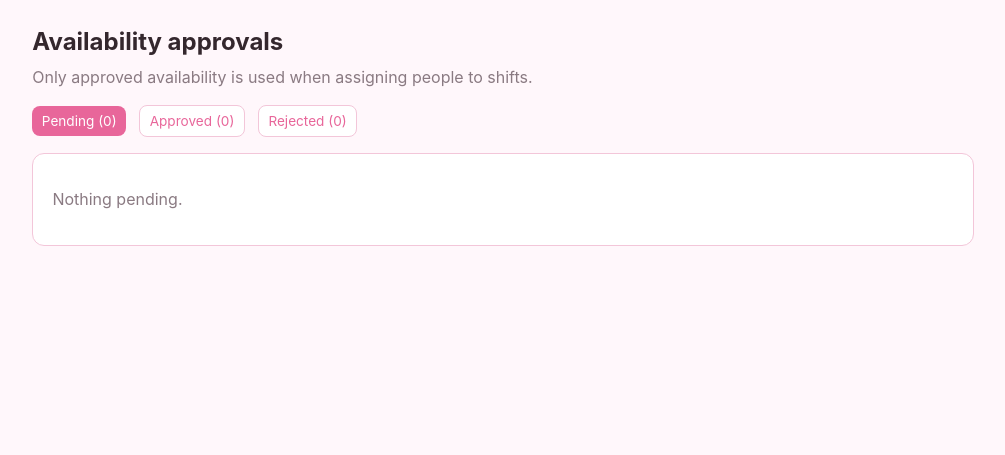
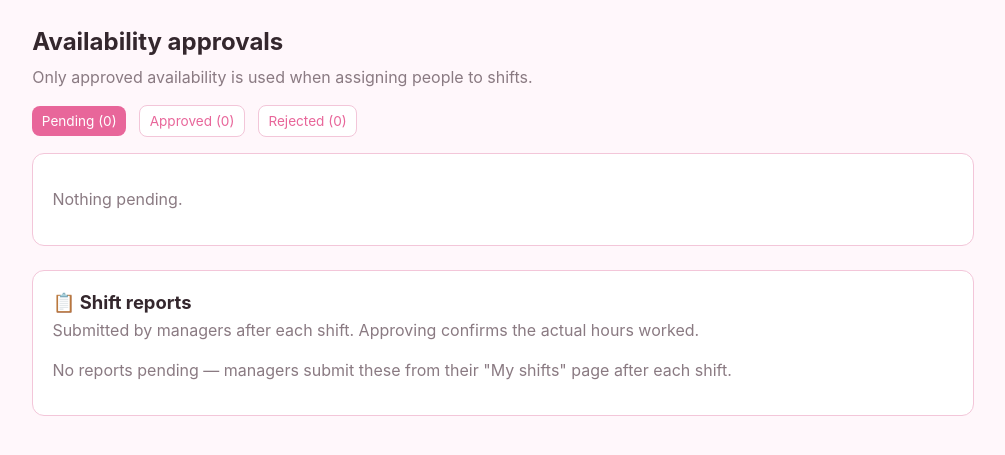
Before and after one commit to papaya-aya/ichigo-ichie, a Flask app: page /owner/approvals in a window 1280 px wide. Shown: the part 52-507 px from the top of the page, without its empty margins (137-1142 px from the left). Run offline with Flask 3, Linux system fonts and the light colour scheme; the visitor is signed in with stand-in values (Sample User, id 1); data that the repository does not hold is empty; parts of the project's set-up code (start-up, migrations or seed data) failed here and were passed over; some libraries are stand-ins or nearby versions.

Commit message:
Fix availability approvals not saving; always show shift reports section
- Cast av_id form values to int before UPDATE — PostgreSQL won't
  implicitly cast text→integer in WHERE id=?, so all approvals/rejects
  were silently matching 0 rows
- Fix availability table column count mismatch (added missing <th> for
  if-needed column in both originals and updates tables)
- Shift reports section now always visible with empty-state message
  instead of disappearing when no reports exist yet; pending and past
  reports merged into one card

Co-Authored-By: Claude Sonnet 4.6 <noreply@anthropic.com>

```diff
--- a/app.py
+++ b/app.py
@@ -2115,7 +2115,7 @@ def deliveries_day(date):
 def approvals():
     if request.method == "POST":
         action = request.form.get("action")
-        ids = request.form.getlist("av_id")
+        ids = [int(i) for i in request.form.getlist("av_id") if i.isdigit()]
         def _notify_employees(av_ids, decision):
             """Send a Slack message for each affected employee listing their shifts."""
             if not av_ids:
--- a/templates/approvals.html
+++ b/templates/approvals.html
@@ -29,7 +29,7 @@
       <thead>
         <tr>
           <th><input type="checkbox" onclick="toggleGroup(this,'cb-orig')"></th>
-          <th>Date</th><th>Shift</th><th>Employee</th><th>Available</th><th>Note</th><th>Status</th>
+          <th>Date</th><th>Shift</th><th>Employee</th><th>Available</th><th>Note</th><th></th><th>Status</th>
         </tr>
       </thead>
       <tbody>
@@ -65,7 +65,7 @@
       <thead>
         <tr>
           <th><input type="checkbox" onclick="toggleGroup(this,'cb-upd')"></th>
-          <th>Date</th><th>Shift</th><th>Employee</th><th>Requested change</th><th>Note</th><th>Status</th>
+          <th>Date</th><th>Shift</th><th>Employee</th><th>Requested change</th><th>Note</th><th></th><th>Status</th>
         </tr>
       </thead>
       <tbody>
@@ -180,11 +180,13 @@
 </div>
 {% endif %}
 
-{% if pending_shift_reports %}
 <div class="card" style="margin-top:1.5rem">
-  <h2 style="margin-top:0">📋 Pending shift reports</h2>
-  <p class="muted" style="margin-top:-.5rem">Approving a report confirms the actual hours worked.</p>
-  <table>
+  <h2 style="margin-top:0">📋 Shift reports</h2>
+  <p class="muted" style="margin-top:-.5rem">Submitted by managers after each shift. Approving confirms the actual hours worked.</p>
+
+  {% if pending_shift_reports %}
+  <h3 style="margin-bottom:.4rem">Pending</h3>
+  <table style="margin-bottom:1rem">
     <thead>
       <tr>
         <th>Shift</th>
@@ -199,8 +201,10 @@
       {% for r in pending_shift_reports %}
       <tr>
         <td>
-          <span class="badge badge-day">{{ weekday_names[r.weekday] }}</span>
-          {{ r.date }}<br>
+          <a href="{{ url_for('shift_detail', instance_id=r.instance_id) }}">
+            <span class="badge badge-day">{{ weekday_names[r.weekday] }}</span>
+            {{ r.date }}
+          </a><br>
           <span class="muted" style="font-size:.85em">{{ r.label }}</span>
         </td>
         <td>{{ r.submitter }}</td>
@@ -223,12 +227,12 @@
       {% endfor %}
     </tbody>
   </table>
-</div>
-{% endif %}
+  {% else %}
+  <p class="muted">No reports pending — managers submit these from their "My shifts" page after each shift.</p>
+  {% endif %}
 
-{% if decided_shift_reports %}
-<div class="card" style="margin-top:1.5rem">
-  <h2 style="margin-top:0">📋 Past shift reports</h2>
+  {% if decided_shift_reports %}
+  <h3 style="margin-bottom:.4rem; margin-top:1rem">Past reports</h3>
   <table>
     <thead>
       <tr>
@@ -267,8 +271,8 @@
       {% endfor %}
     </tbody>
   </table>
+  {% endif %}
 </div>
-{% endif %}
 
 <script>
 function toggleGroup(master, cls) {
```
